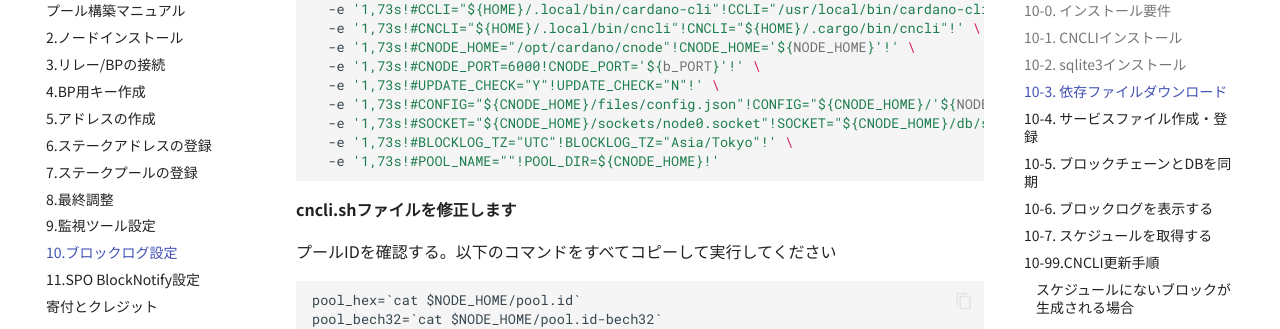
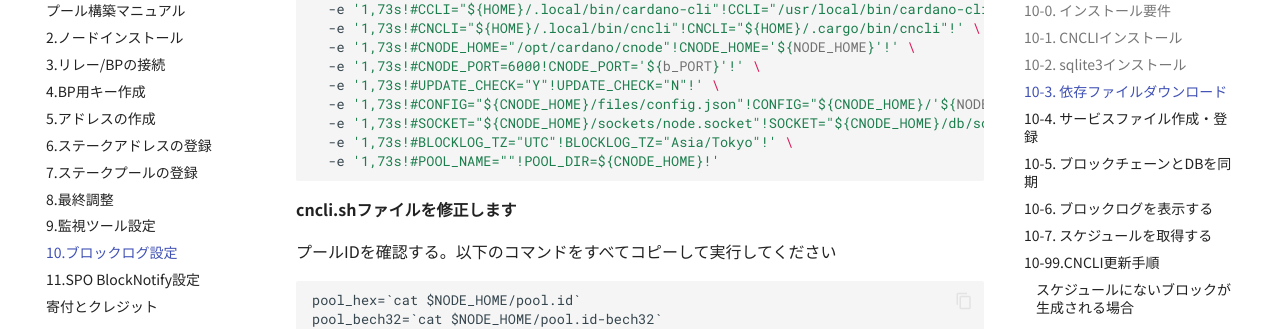
Before and after one commit to btbf/spojapanguild, an MkDocs documentation site: the page built from docs/setup/10-blocklog-setup.md, in a window 1280 px wide and 900 px high, scrolled down 3276 px. Shown: the part 146-475 px from the top of the window. Built offline with MkDocs 1.6.1 and Material for MkDocs 9.7.7, drawn with Linux system fonts in a browser that asks for light colours; comment, search, counter and statistics services are not loaded.

Commit message:
mini Fixed

````diff
--- a/docs/setup/10-blocklog-setup.md
+++ b/docs/setup/10-blocklog-setup.md
@@ -158,7 +158,7 @@ sed -i $NODE_HOME/scripts/env \
   -e '1,73s!#CNODE_PORT=6000!CNODE_PORT='${b_PORT}'!' \
   -e '1,73s!#UPDATE_CHECK="Y"!UPDATE_CHECK="N"!' \
   -e '1,73s!#CONFIG="${CNODE_HOME}/files/config.json"!CONFIG="${CNODE_HOME}/'${NODE_CONFIG}'-config.json"!' \
-  -e '1,73s!#SOCKET="${CNODE_HOME}/sockets/node0.socket"!SOCKET="${CNODE_HOME}/db/socket"!' \
+  -e '1,73s!#SOCKET="${CNODE_HOME}/sockets/node.socket"!SOCKET="${CNODE_HOME}/db/socket"!' \
   -e '1,73s!#BLOCKLOG_TZ="UTC"!BLOCKLOG_TZ="Asia/Tokyo"!' \
   -e '1,73s!#POOL_NAME=""!POOL_DIR=${CNODE_HOME}!'
 ```
````
Also changed, not shown: docs/setup/9-monitoring-tools-setup.md (+3 -3 lines).
